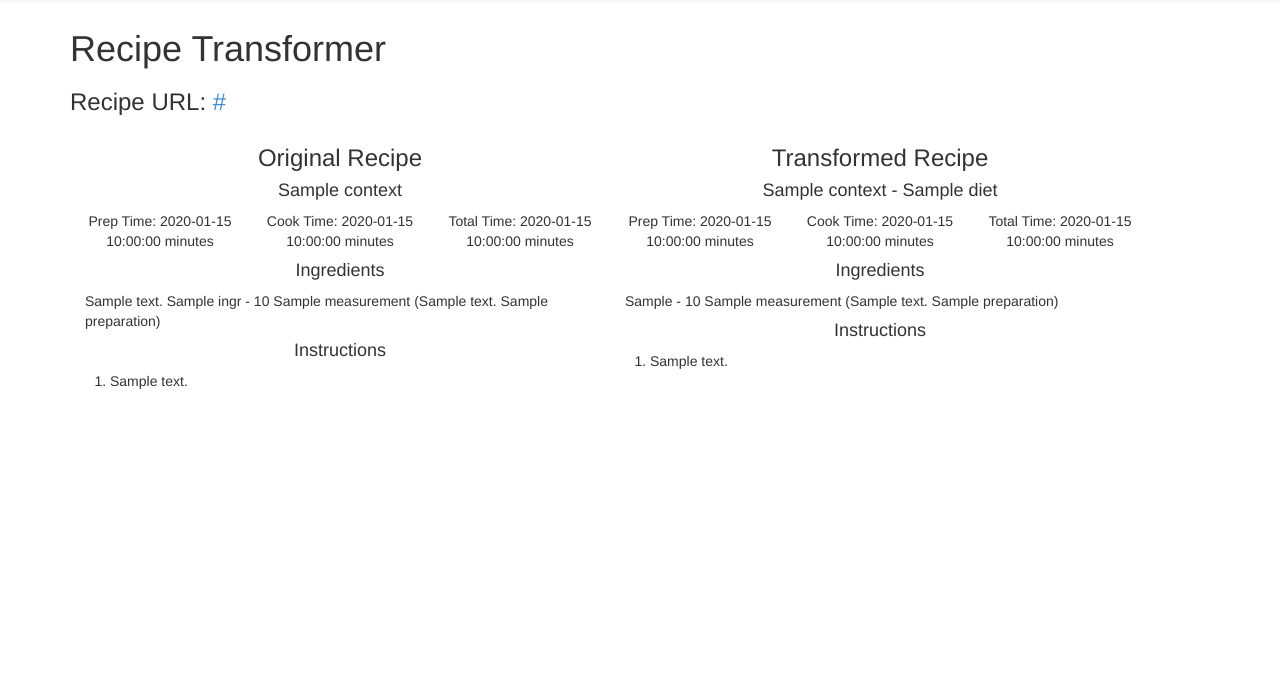
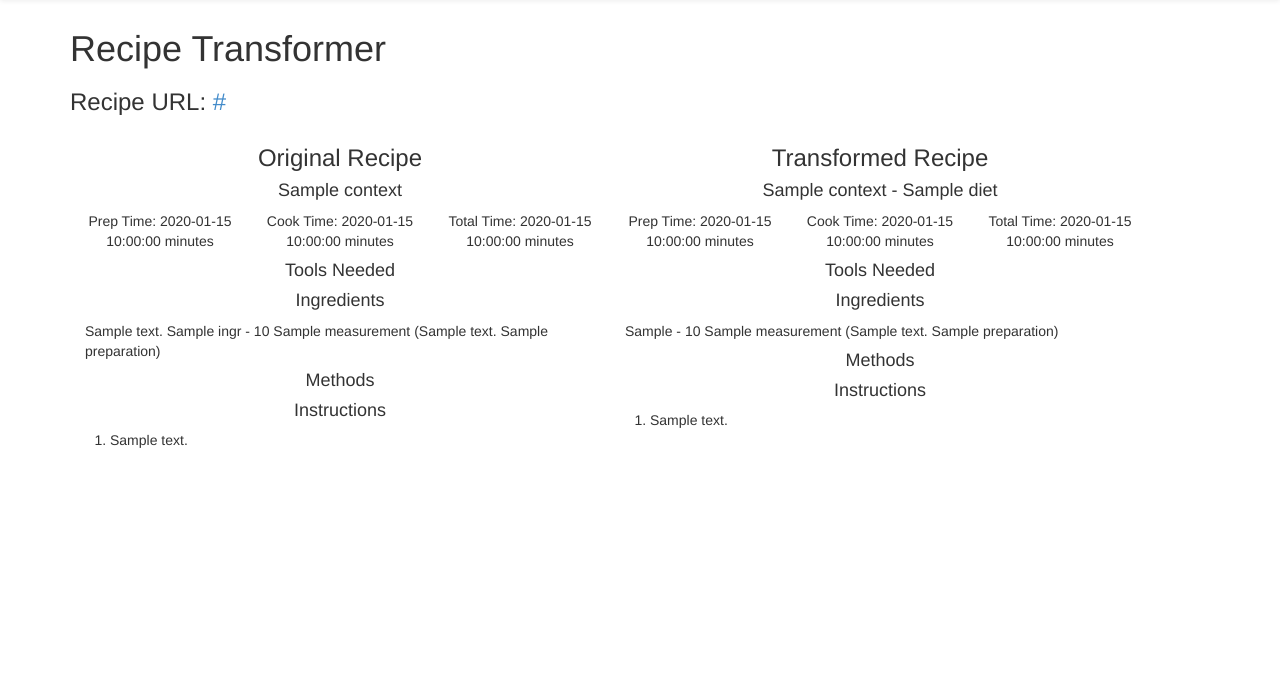
Before and after one commit to blee42/eecs337-recipes, a Flask app: template templates/pages/recipe_submitted.html in a window 1280 px wide. Shown: the part 51-739 px from the top of the page. Run offline with Flask 2, Linux system fonts and the light colour scheme; the template is opened without the code that fills it: most values are stand-ins (such as "Sample title", 1, 10 or a date in 2020); some libraries are stand-ins or nearby versions.

Commit message:
display expand steps

```diff
--- a/app.py
+++ b/app.py
@@ -67,6 +67,9 @@ def recipe_submitted(url, diet):
     context['total_time'] = parsed_recipe['total_time']
     context['ingredients'] = parsed_recipe['ingredients']
     context['instructions'] = parsed_recipe['instructions']
+    context['tools'] = parsed_recipe['recipe_tools']
+    context['methods'] = parsed_recipe['recipe_methods']
+    context['primary_method'] = parsed_recipe['primary_method']
 
     if diet != '':
         transformed_recipe = transforms.transform_to_diet(parsed_recipe, diet)
--- a/scripts/recipe.py
+++ b/scripts/recipe.py
@@ -7,7 +7,7 @@ url = 'http://allrecipes.com/Recipe/Chef-Johns-Pasta-Primavera/Detail.aspx?evt19
 url_2 = 'http://allrecipes.com/Recipe/Pork-Roast-with-Sauerkraut-and-Kielbasa/Detail.aspx?evt19=1&referringHubId=1202'
 url_3 = ''
 
-cooking_tools = ['spoon', 'cup', 'bowl', 'cutting board', 'knife', 'peeler', 'colander', 'strainer', 'grater', 'can opener', 'saucepan', 'frying pan', 'pan', 'baking dish', 'blender', 'spatula', 'tongs', 'garlic press', 'ladle', 'ricer', 'pot holder', 'rolling pin', 'scissors', 'whisk', 'skillet', 'wok', 'baking sheet', 'casserole dish', 'pot']
+cooking_tools = ['spoon', 'cup', 'bowl', 'cutting board', 'knife', 'peeler', 'colander', 'strainer', 'grater', 'can opener', 'saucepan', 'frying pan', 'pan', 'baking dish', 'blender', 'spatula', 'tongs', 'garlic press', 'ladle', 'ricer', 'pot holder', 'rolling pin', 'scissors', 'whisk', 'skillet', 'wok', 'baking sheet', 'casserole dish', 'pot', 'slow cooker']
 cooking_methods = ['peel', 'grate', 'cut', 'slice', 'sieve', 'knead', 'break', 'boil', 'crack', 'fry', 'scramble', 'stir', 'add', 'bake', 'saute', 'simmer', 'pour', 'chop', 'blend', 'brown', 'carmelise', 'beat', 'dice', 'melt', 'poach', 'toss', 'roast']
 
 def fetch_recipe(url):
@@ -38,6 +38,8 @@ def fetch_recipe(url):
         else:
             name_string = ''
 
+        quantity = ''
+        measurement = ''
         if amount_string:
             # TODO: sometimes something in parentheses messes this up
             amount_string = amount_string.split()
@@ -100,6 +102,8 @@ def fetch_recipe(url):
     instruction_div = soup.find('div', {'class': 'directions'})
     instructions = instruction_div.find_all('li')
     instruction_list = []
+    max_time = 0
+    max_time_method = ''
     for step in instructions:
         step_obj = {}
         step_obj['text'] = step.span.text
@@ -111,14 +115,16 @@ def fetch_recipe(url):
                 step_obj['tools'].append(tool)
                 if tool not in recipe_tools:
                     recipe_tools.append(tool)
+        step_obj['tools'] = ', '.join(step_obj['tools'])
 
         # get cooking methods
         step_obj['methods'] = []
         for method in cooking_methods:
-            if method in step_obj['text']:
+            if method in step_obj['text'].lower():
                 step_obj['methods']. append(method)
                 if method not in recipe_methods:
                     recipe_methods.append(method)
+        step_obj['methods'] = ', '.join(step_obj['methods'])
 
         # get cooking time
         step_obj['time'] = 0
@@ -137,8 +143,15 @@ def fetch_recipe(url):
                 elif instruction_tokens[i-1].isnumeric():
                     step_obj['time'] += int(instruction_tokens[i-1])*60
 
+        # check for max time step
+        if step_obj['time'] > max_time:
+            max_time = step_obj['time']
+            max_time_method = step_obj['methods']
+
 
         instruction_list.append(step_obj)
+
+    primary_method = max_time_method
 
     # print debug
     # print 'RECIPE: ' + recipe_name
@@ -177,7 +190,8 @@ def fetch_recipe(url):
         'ingredients' : ingredients,
         'instructions' : instruction_list,
         'recipe_tools' : recipe_tools,
-        'receipe_methods' : recipe_methods
+        'recipe_methods' : recipe_methods,
+        'primary_method' : primary_method
     }
 
 def time_phrase(phrase):
--- a/templates/pages/placeholder.home.html
+++ b/templates/pages/placeholder.home.html
@@ -9,6 +9,7 @@
 		<input type="text" class="form-control" name="recipe_url" placeholder="Submit Recipe Url">
 
 		<h3>To</h3>
+		<p>(Choose ONE option below)</p>
 		<input type="radio" name="diet_transform" value="0"> Pescatarian <br>
 		<input type="radio" name="diet_transform" value="1"> Vegetarian <br>
 		<input type="radio" name="diet_transform" value="2"> Vegan <br>
--- a/templates/pages/recipe_submitted.html
+++ b/templates/pages/recipe_submitted.html
@@ -12,6 +12,15 @@
 	<p class="col-lg-4 text-center">Prep Time: {{ context.prep_time }} minutes</p>
 	<p class="col-lg-4 text-center">Cook Time: {{ context.cook_time }} minutes</p>
 	<p class="col-lg-4 text-center">Total Time: {{ context.total_time }} minutes</p>
+
+	<h4 class="text-center"><a data-toggle="collapse" data-target="#tool-list" style="color:#333">Tools Needed</a></h4>
+	<div class="col-lg-12 collapse" id="tool-list">
+		<ul>
+			{% for tool in context.tools %}
+				<li>{{ tool }}</li>
+			{% endfor %}
+		</ul>
+	</div>
 
 	<h4 class="text-center">Ingredients</h4>
 	<div class="col-lg-12">
@@ -35,11 +44,35 @@
 	{% endfor %}
 	</div>
 
+	<h4 class="text-center"><a data-toggle="collapse" data-target="#method-list" style="color:#333">Methods</a></h4>
+	<div class="col-lg-12 collapse" id="method-list">
+		<p>Primary Method: {{ context.primary_method }}</p>
+		<p>Additional Methods: </p>
+		<ul>
+		{% for method in context.methods %}
+			<li>{{ method }}</li>
+		{% endfor %}
+		</ul>
+	</div>
+
 	<h4 class="text-center">Instructions</h4>
 	<div class="lg-col-12">
 		<ol>
-		{% for instruct in context.instructions %}
-			<li>{{ instruct.text }}</li>
+		{% for i in range(0, context.instructions|length) %}
+			<li>
+				<a data-toggle="collapse" data-target="#instruct-step{{i}}" style="color:#333">{{ context.instructions[i].text }}</a>
+				<div class="collapse" id="instruct-step{{i}}">
+					{% if context.instructions[i].tools != '' %}
+					<p>Step Tools: {{ context.instructions[i].tools }}</p>
+					{% endif %}
+					{% if context.instructions[i].methods != '' %}
+					<p>Step Methods: {{ context.instructions[i].methods }}</p>
+					{% endif %}
+					{% if context.instructions[i].time != '' %}
+					<p>Step Time: {{ context.instructions[i].time }} minutes</p>
+					{% endif %}
+				</div>
+			</li>
 		{% endfor %}
 		</ol>
 	</div>
@@ -51,6 +84,15 @@
 	<p class="col-lg-4 text-center">Prep Time: {{ context.prep_time }} minutes</p>
 	<p class="col-lg-4 text-center">Cook Time: {{ context.cook_time }} minutes</p>
 	<p class="col-lg-4 text-center">Total Time: {{ context.total_time }} minutes</p>
+
+	<h4 class="text-center"><a data-toggle="collapse" data-target="#tool-list1" style="color:#333">Tools Needed</a></h4>
+	<div class="col-lg-12 collapse" id="tool-list1">
+		<ul>
+			{% for tool in context.tools %}
+				<li>{{ tool }}</li>
+			{% endfor %}
+		</ul>
+	</div>
 
 	<h4 class="text-center">Ingredients</h4>
 	<div class="col-lg-12">
@@ -70,11 +112,35 @@
 	{% endfor %}
 	</div>
 
+	<h4 class="text-center"><a data-toggle="collapse" data-target="#method-list1" style="color:#333">Methods</a></h4>
+	<div class="col-lg-12 collapse" id="method-list1">
+		<p>Primary Method: {{ context.primary_method }}</p>
+		<p>Additional Methods: </p>
+		<ul>
+		{% for method in context.methods %}
+			<li>{{ method }}</li>
+		{% endfor %}
+		</ul>
+	</div>
+
 	<h4 class="text-center">Instructions</h4>
 	<div class="lg-col-12">
 		<ol>
-		{% for instruct in context.instructions %}
-			<li>{{ instruct.text }}</li>
+		{% for i in range(0, context.instructions|length) %}
+			<li>
+				<a data-toggle="collapse" data-target="#instruct-step1{{i}}" style="color:#333">{{ context.instructions[i].text }}</a>
+				<div class="collapse" id="instruct-step1{{i}}">
+					{% if context.instructions[i].tools != '' %}
+					<p>Step Tools: {{ context.instructions[i].tools }}</p>
+					{% endif %}
+					{% if context.instructions[i].methods != '' %}
+					<p>Step Methods: {{ context.instructions[i].methods }}</p>
+					{% endif %}
+					{% if context.instructions[i].time != '' %}
+					<p>Step Time: {{ context.instructions[i].time }} minutes</p>
+					{% endif %}
+				</div>
+			</li>
 		{% endfor %}
 		</ol>
 	</div>
```
